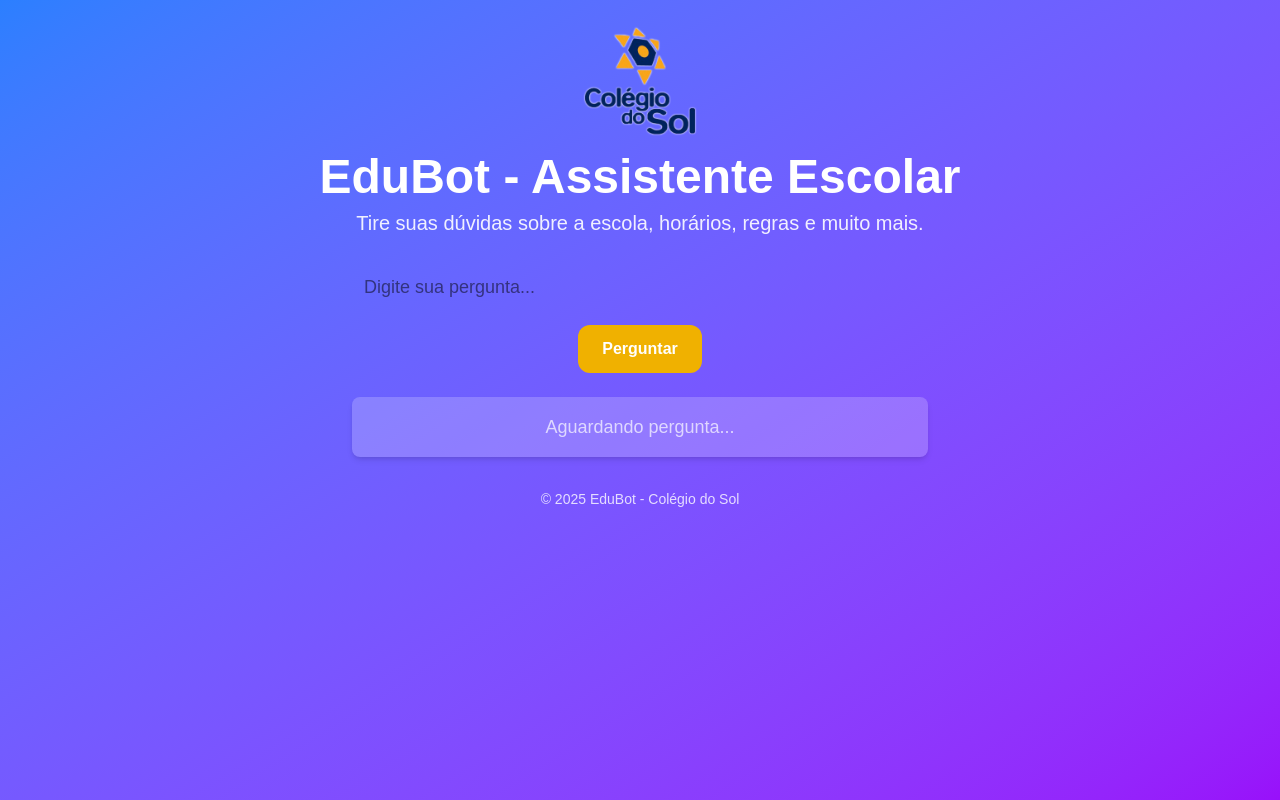
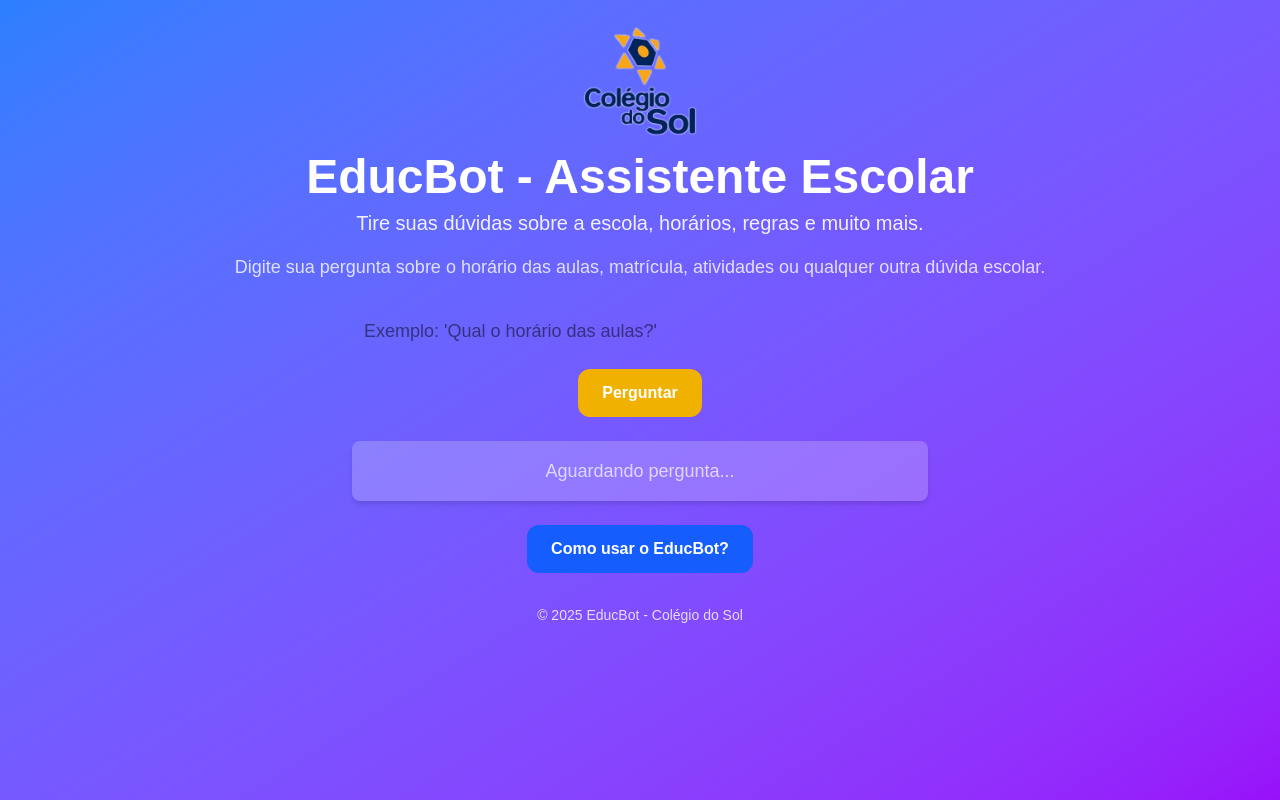
Before and after one commit to GustavoRFG/chatbot-front, a Next.js app: page / in a window 1280 px wide. Built offline with nearby package versions, Linux system fonts and the light colour scheme.

Commit message:
Terceiro Commit, teste entre os especialistas

```diff
--- a/app/page.tsx
+++ b/app/page.tsx
@@ -16,7 +16,6 @@ export default function Home() {
 
     try {
       const res = await fetch("https://5faf-177-18-17-29.ngrok-free.app/chatbot", {
-      //const res = await fetch("http://localhost:5001/chatbot", {
         method: "POST",
         headers: { "Content-Type": "application/json" },
         body: JSON.stringify({ question }),
@@ -37,9 +36,14 @@ export default function Home() {
       <Image src="/logo.png" alt="Chatbot Logo" width={120} height={120} />
 
       {/* TÍTULO */}
-      <h1 className="text-3xl sm:text-5xl font-bold mt-4 text-center">EduBot - Assistente Escolar</h1>
+      <h1 className="text-3xl sm:text-5xl font-bold mt-4 text-center">EducBot - Assistente Escolar</h1>
       <p className="text-lg sm:text-xl text-center mt-2 opacity-90">
         Tire suas dúvidas sobre a escola, horários, regras e muito mais.
+      </p>
+
+      {/* ORIENTAÇÃO SIMPLES */}
+      <p className="mt-4 text-center text-sm sm:text-lg opacity-80">
+        Digite sua pergunta sobre o horário das aulas, matrícula, atividades ou qualquer outra dúvida escolar.
       </p>
 
       {/* CAMPO DE PERGUNTA */}
@@ -48,9 +52,11 @@ export default function Home() {
           type="text"
           value={question}
           onChange={(e) => setQuestion(e.target.value)}
-          placeholder="Digite sua pergunta..."
+          placeholder="Exemplo: 'Qual o horário das aulas?'"
           className="w-full p-3 rounded-xl text-black text-lg focus:outline-none"
         />
+
+
         <button
           onClick={sendQuestion}
           className="mt-3 px-6 py-3 bg-yellow-500 hover:bg-yellow-600 transition rounded-xl font-bold"
@@ -70,8 +76,18 @@ export default function Home() {
         )}
       </div>
 
+      {/* BOTÃO DE AJUDA/ORIENTAÇÃO DETALHADA */}
+      <div className="mt-6">
+        <button
+          onClick={() => alert('Para interagir com o EducBot, basta digitar uma pergunta. Por exemplo, você pode perguntar sobre os horários de aula, a política de uso de celular, ou sobre eventos escolares. Se você tiver dificuldades, estamos aqui para ajudar!')}
+          className="px-6 py-3 bg-blue-600 hover:bg-blue-700 transition rounded-xl font-bold"
+        >
+          Como usar o EducBot?
+        </button>
+      </div>
+
       {/* RODAPÉ */}
-      <footer className="mt-8 text-sm opacity-80">© {new Date().getFullYear()} EduBot - Colégio do Sol</footer>
+      <footer className="mt-8 text-sm opacity-80">© {new Date().getFullYear()} EducBot - Colégio do Sol</footer>
     </div>
   );
 }
```
